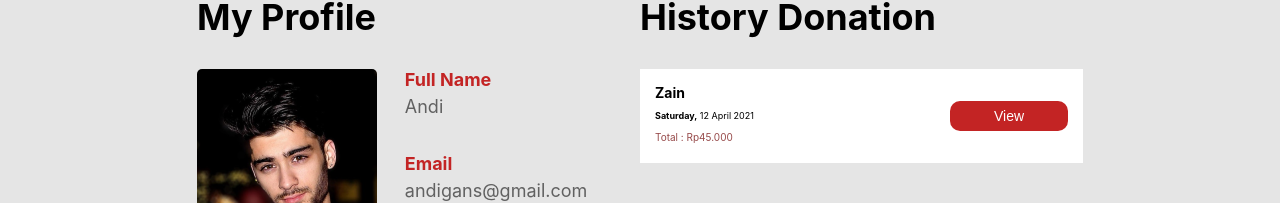
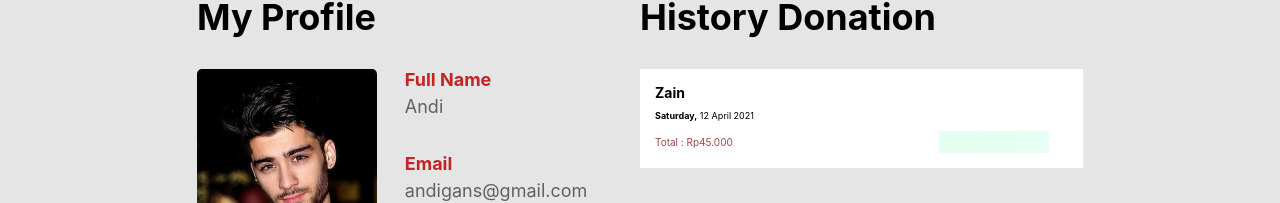
Before and after one commit to ahmadraihannudinyahya/Holly-Ways, a React (Create React App) app: page /profile in a window 1280 px wide. Shown: the part 422-625 px from the top of the page. Built offline with nearby package versions, Linux system fonts and the light colour scheme.

Commit message:
add View isOwner in DonorColomn

```diff
--- a/src/component/FundDetail.js
+++ b/src/component/FundDetail.js
@@ -29,10 +29,10 @@ function FundDetail(props){
       <div className="donorfunds">
         <h2>List Donation (200)</h2>
         <div>
-          <DonorColomn isAproved='true'/>
-          <DonorColomn isAproved='true'/>
-          <DonorColomn isAproved='true'/>
-          <DonorColomn isAproved='true'/>
+          <DonorColomn />
+          <DonorColomn />
+          <DonorColomn />
+          <DonorColomn />
           <p>Load Mode</p>
         </div>
       </div>
--- a/src/component/ProfieComponent.js
+++ b/src/component/ProfieComponent.js
@@ -29,7 +29,7 @@ function ProfileComponent(){
       <div className="historydonation">
         <h2>History Donation</h2>
         <div>
-          <DonorColomn />
+          <DonorColomn  isOwner={true}/>
         </div>
       </div>
     </div>
--- a/src/component/common/DonorColomn.css
+++ b/src/component/common/DonorColomn.css
@@ -15,10 +15,40 @@
   margin-bottom: 10px;
   font-size: 9px;
 }
-.donorcolomn > div:first-child > p:nth-child(3) {
+.donorcolomn > div:first-child > div:nth-child(3) {
+  display: flex;
+  flex-direction: row;
+}
+.donorcolomn > div:first-child > div:nth-child(3) > div:first-child {
+  flex-grow: 5;
+  display: flex;
+}
+.donorcolomn > div:first-child > div:nth-child(3) > div:first-child > p {
   margin: 5px 0;
   color: #974a4a;
   font-size: 10px;
+}
+.donorcolomn > div:first-child > div:nth-child(3) > div:nth-child(2) {
+  flex-grow: 1;
+  display: flex;
+  justify-content: center;
+}
+.donorcolomn > div:first-child > div:nth-child(3) > div:nth-child(2) > div {
+  background: rgb(0, 255, 117);
+  background: linear-gradient(
+    90deg,
+    rgba(0, 255, 117, 1) 0%,
+    rgba(0, 255, 133, 1) 100%
+  );
+  opacity: 10%;
+  border-radius: 2px;
+  padding: 2px 35px;
+}
+.donorcolomn > div:first-child > div:nth-child(3) > div:nth-child(2) > div > p {
+  color: #00ff47;
+  font-size: 10px;
+  font-style: medium;
+  opacity: 1;
 }
 .donorcolomn > div:nth-child(2) {
   flex-grow: 1;
--- a/src/component/common/DonorColomn.js
+++ b/src/component/common/DonorColomn.js
@@ -1,13 +1,26 @@
 import './DonorColomn.css'
 
 function DonorColomn(props){
-  const {isAproved}= props
+  const {
+    isAproved = true ,
+    isOwner = false,
+  } = props
   return (
     <div className="donorcolomn">
       <div>
         <h3>Zain</h3>
         <p><b>Saturday,</b> 12 April 2021</p>
-        <p>Total : Rp45.000</p>
+        <div>
+          <div>
+            <p>Total : Rp45.000</p>
+          </div>
+          {isOwner?<div>
+            <div>
+              <p>Finished</p>
+            </div>
+          </div>:<></>}
+
+        </div>
       </div>
       {isAproved?<></>:<div>
         <button>View</button>
```
